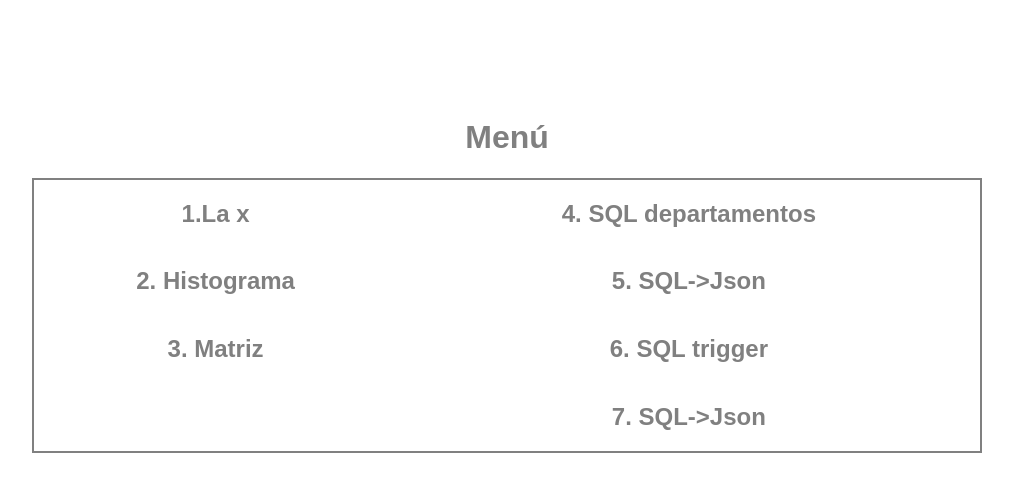
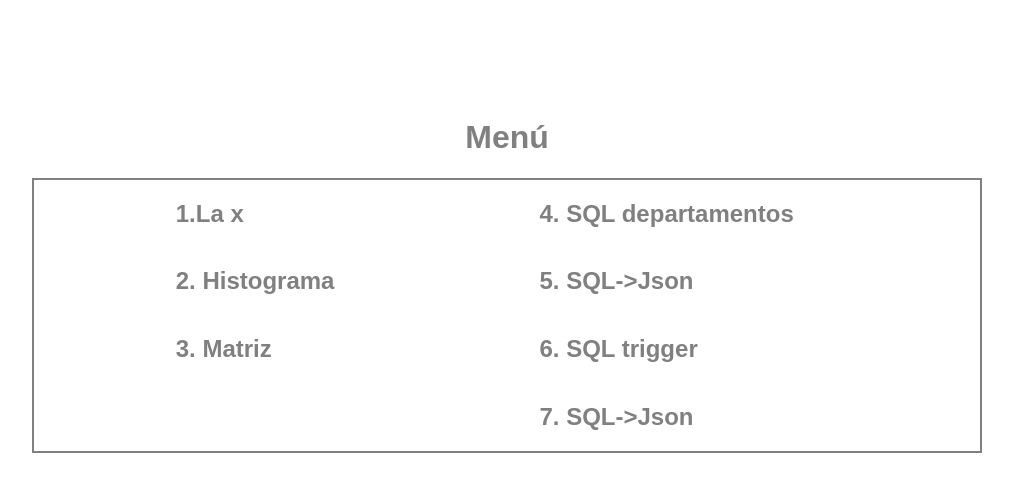
Before and after one commit to juandacoga/MovilBox, a PHP site: page /Html/Main.html in a window 1280 px wide. Shown: the part 120-612 px from the top of the page, without its empty margins (133-1146 px from the left). Run offline with PHP 8.4, Linux system fonts and the light colour scheme; lists and menus that the app fills with data are empty.

Commit message:
Se modifico el menu para que este alineado

```diff
--- a/Css/css.css
+++ b/Css/css.css
@@ -32,6 +32,8 @@ table{
 }
 .row, .column{
     padding: 0%;
+    text-align: left;
+    padding-left: 15%;
 }
 
 a:link, a:visited{
```
